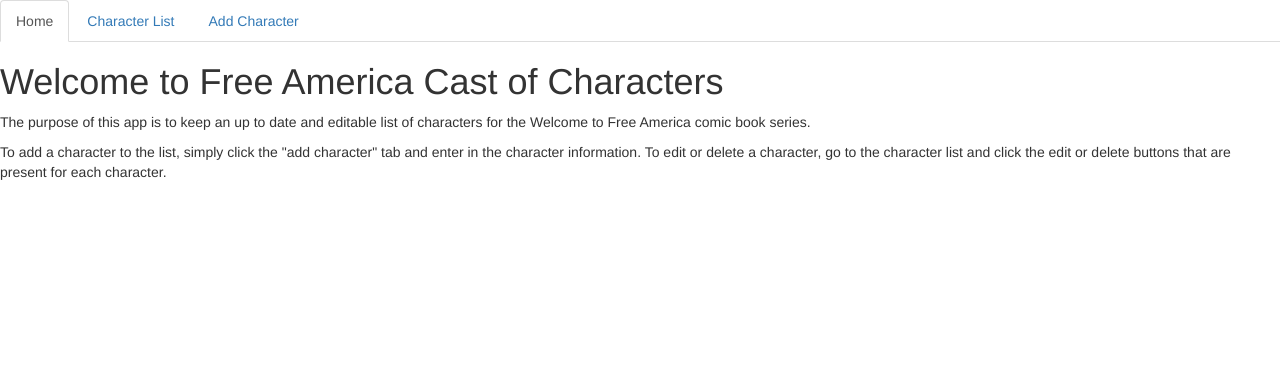
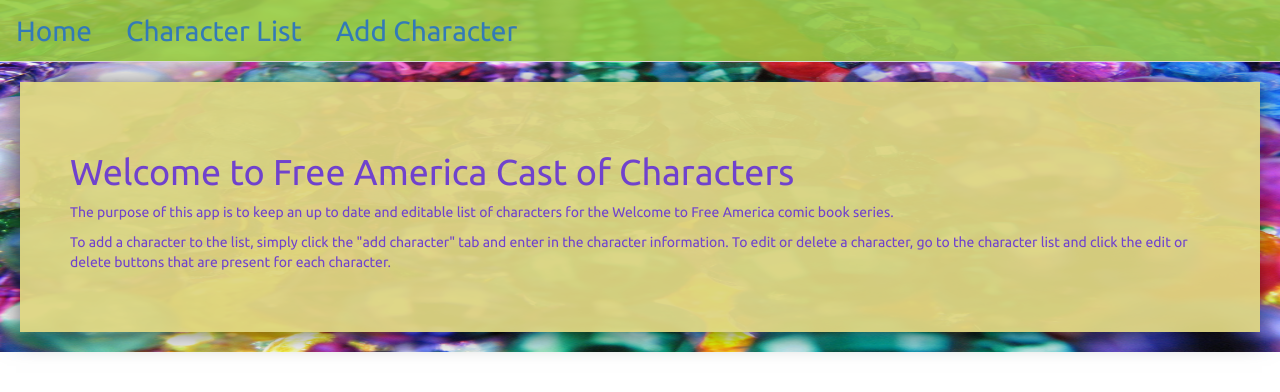
Before and after one commit to mculotta120/cast-of-characters, a website: page public/views/index.html in a window 1280 px wide. Drawn offline with Linux system fonts and the light colour scheme; some packages are replaced by stand-ins of ours; files whose address does not match are found by name.

Commit message:
did some styling, mardi gras theme

```diff
--- a/public/scripts/client.js
+++ b/public/scripts/client.js
@@ -141,4 +141,6 @@ angular.module('myApp').controller('ModalInstanceCtrl', function ($uibModalInsta
   $ctrl.cancel = function () {
     $uibModalInstance.dismiss('cancel');
   };
+
+
 });
--- /dev/null
+++ b/public/stylesheets/main.css
@@ -0,0 +1,18 @@
+body{
+  background-image: url("/images/beads.jpg");
+  background-size: 100% 100%;
+  background-repeat: no-repeat;
+}
+#nav{
+  background-color: rgba(151, 205, 66, .9);
+  font-family: 'Ubuntu', sans-serif;
+  font-size: 2em;
+}
+.tab-content{
+  background-color: rgba(222, 213, 130, .95);
+  box-shadow: -1px 2px 24px 3px rgba(0,0,0,0.52);
+  padding: 50px;
+  margin: 20px;
+  font-family: 'Ubuntu', sans-serif;
+  color: rgba(112, 66, 205, 1)
+}
--- a/public/views/index.html
+++ b/public/views/index.html
@@ -12,6 +12,8 @@
     <script src="vendors/ui-bootstrap-tpls.js"></script>
     <script src="vendors/bootstrap.js"></script>
     <script src="vendors/bootstrap.min.js"></script>
+    <link rel="stylesheet" href= "/stylesheets/main.css"/>
+
     <!-- source these in later after test -->
  <script src="//ajax.googleapis.com/ajax/libs/angularjs/1.5.8/angular-animate.js"></script>
  <script src="//ajax.googleapis.com/ajax/libs/angularjs/1.5.8/angular-sanitize.js"></script>
@@ -19,15 +21,11 @@
  <!-- end list -->
     <link rel="stylesheet" href="vendors/bootstrap.min.css">
     <link rel="stylesheet" href="vendors/bootstrap.css">
+    <link href="https://fonts.googleapis.com/css?family=Ubuntu" rel="stylesheet">
   </head>
   <body>
     <header>
 <div ng-include= '"/views/partials/nav.html"'>
-      <!-- <ul class="nav nav-tabs">
-    <li class="active"><a href="#">Home</a></li>
-    <li><a href="#characterList.html">Character List</a></li>
-    <li><a href="#addCharacter.html">Add Character</a></li>
-  </ul> -->
     </header>
   <main ng-view></main>
 
--- a/public/views/partials/nav.html
+++ b/public/views/partials/nav.html
@@ -1,6 +1,6 @@
 <div id="nav">
   <ul class="nav nav-tabs">
-<li class="active"><a href="#">Home</a></li>
+<li><a href="#">Home</a></li>
 <li><a href="#characterList">Character List</a></li>
 <li><a href="#addCharacter">Add Character</a></li>
 </ul>
```
Also changed, not shown: public/views/routes/characterList.html (+0 -6 lines), public/images/beads.jpg (added).
